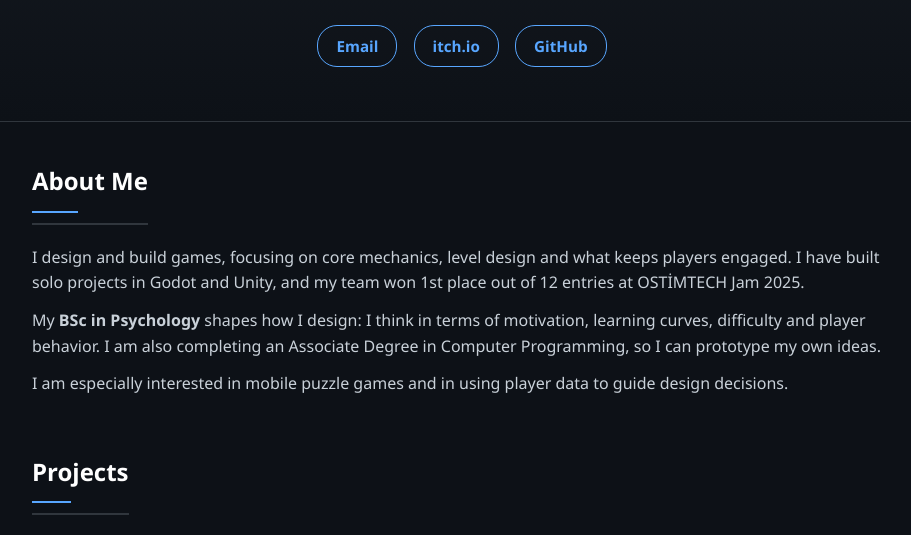
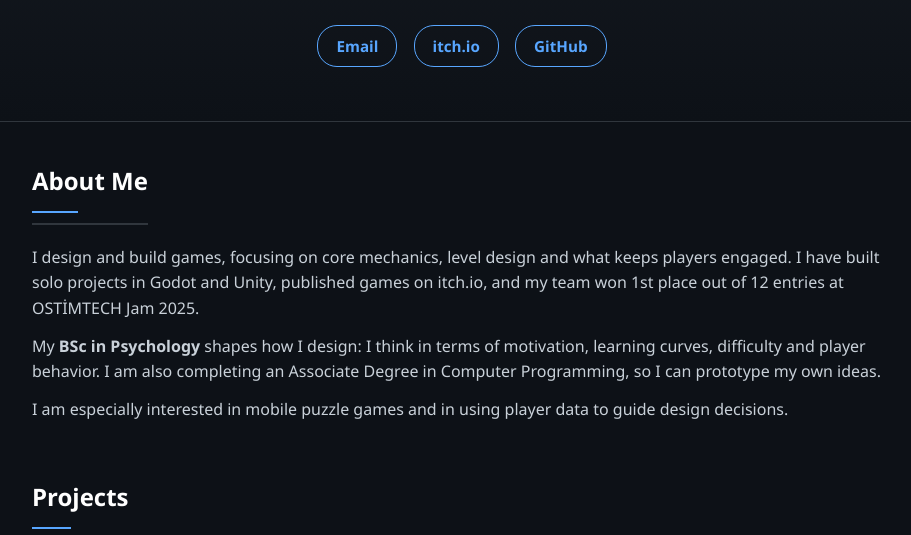
Before and after one commit to yyigityavuz/yyigityavuz.github.io, a plain HTML site: page index.html in a window 1280 px wide. Shown: the part 243-778 px from the top of the page, without its empty margins (178-1089 px from the left). Drawn offline with Linux system fonts and the light colour scheme.

Commit message:
Mention itch.io releases
Co-Authored-By: Claude Opus 5.5 <noreply@anthropic.com>
Claude-Session: https://claude.ai/code/session_01BaNiSanjahbMRQGyakY72v

```diff
--- a/index.html
+++ b/index.html
@@ -221,7 +221,7 @@
     <div class="container">
         <section id="about">
             <h2>About Me</h2>
-            <p>I design and build games, focusing on core mechanics, level design and what keeps players engaged. I have built solo projects in Godot and Unity, and my team won 1st place out of 12 entries at OSTİMTECH Jam 2025.</p>
+            <p>I design and build games, focusing on core mechanics, level design and what keeps players engaged. I have built solo projects in Godot and Unity, published games on itch.io, and my team won 1st place out of 12 entries at OSTİMTECH Jam 2025.</p>
             <p>My <strong>BSc in Psychology</strong> shapes how I design: I think in terms of motivation, learning curves, difficulty and player behavior. I am also completing an Associate Degree in Computer Programming, so I can prototype my own ideas.</p>
             <p>I am especially interested in mobile puzzle games and in using player data to guide design decisions.</p>
         </section>
```
